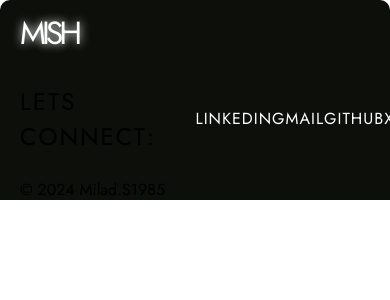
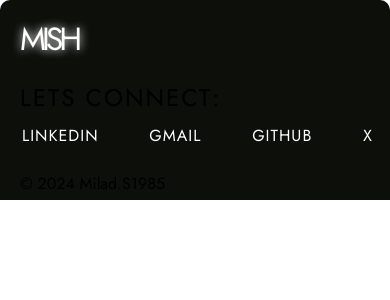
Before and after one commit to Milad64sh/portfolio-website, a Next.js app: page /components/Footer in a window 390 px wide. Shown: the top 300 px of the page. Built offline with nearby package versions, Linux system fonts and the light colour scheme.

Commit message:
fixing the footer

```diff
--- a/pages/components/footer.module.scss
+++ b/pages/components/footer.module.scss
@@ -37,7 +37,6 @@
         display: block;
         width: 50px;
         height: 50px;
-        // margin-left: 10px;
         text-decoration: none;
         transition: transform 0.3ss ease-in-out;
         text-shadow: 0px 0px 10px white;
@@ -66,26 +65,6 @@
           font-size: 2rem;
           letter-spacing: -4px;
         }
-        // &__m {
-        //   top: 0;
-        //   left: 50%;
-        //   transform: translateX(-50%) translateY(-50%) rotate(0deg);
-        // }
-        // &__i {
-        //   top: 50%;
-        //   left: 100%;
-        //   transform: translateY(-50%) translateX(-30%) rotate(90deg);
-        // }
-        // &__s {
-        //   bottom: 0;
-        //   left: 50%;
-        //   transform: translateY(48%) translateX(-50%) rotate(180deg);
-        // }
-        // &__h {
-        //   top: 50%;
-        //   left: 0;
-        //   transform: translateY(-52%) translateX(-47%) rotate(270deg);
-        // }
       }
     }
     &__links {
@@ -93,11 +72,19 @@
       flex-direction: row;
       justify-content: space-between;
       align-items: center;
-
       width: 100%;
+      @media screen and (max-width: 768px) {
+        flex-direction: column;
+        align-items: start;
+        justify-content: center;
+        margin-bottom: 10px;
+      }
       &__question {
         flex: 0 0 50%;
         padding-left: 10px;
+        @media screen and (max-width: 768px) {
+          margin-top: -10px;
+        }
         &__p {
           font-size: 1.5rem;
           letter-spacing: 2px;
@@ -109,6 +96,10 @@
         flex-direction: row;
         align-items: center;
         justify-content: space-between;
+        @media screen and (max-width: 768px) {
+          padding-left: 12px;
+          margin-top: -15px;
+        }
         &__a {
           transition: all 0.3s ease;
           text-decoration: none;
@@ -124,6 +115,9 @@
       display: block;
       width: 100%;
       padding-left: 20px;
+      @media screen and (max-width: 768px) {
+        margin-top: 15px;
+      }
     }
   }
 }
--- a/pages/components/projects/ProjectDetail.tsx
+++ b/pages/components/projects/ProjectDetail.tsx
@@ -16,7 +16,7 @@ const ProjectDetail: React.FC<ProjectDetail> = ({ project }) => {
   return (
     <>
       <main className={styles.container}>
-        <header className={styles.container__header}>
+        {/* <header className={styles.container__header}>
           {project?.prjLink && (
             <Link href={project.prjLink} legacyBehavior>
               <a>
@@ -24,7 +24,7 @@ const ProjectDetail: React.FC<ProjectDetail> = ({ project }) => {
               </a>
             </Link>
           )}
-        </header>
+        </header> */}
         <section className={styles.container__section}>
           <h3>{project?.title}</h3>
           <p>{project?.longDesc}</p>
--- a/pages/components/projects/projectCard.module.scss
+++ b/pages/components/projects/projectCard.module.scss
@@ -9,7 +9,7 @@
     flex-direction: row;
     justify-content: center;
     width: 100%;
-    margin: 0;
+    margin: 0px;
     &__imgContainer {
       position: relative;
       &:hover {
--- a/pages/components/projects/slideshow.module.scss
+++ b/pages/components/projects/slideshow.module.scss
@@ -1,7 +1,6 @@
 @import '../../../styles/variables.scss';
 .container {
   height: 865px;
-  // height: 1400px;
   width: 100%;
   display: flex;
   flex-direction: row;
@@ -24,6 +23,7 @@
       justify-content: center;
       margin-top: 1rem;
       width: 20%;
+
       @media screen and (max-width: 767px) {
         flex-direction: row;
         justify-content: space-evenly;
```
